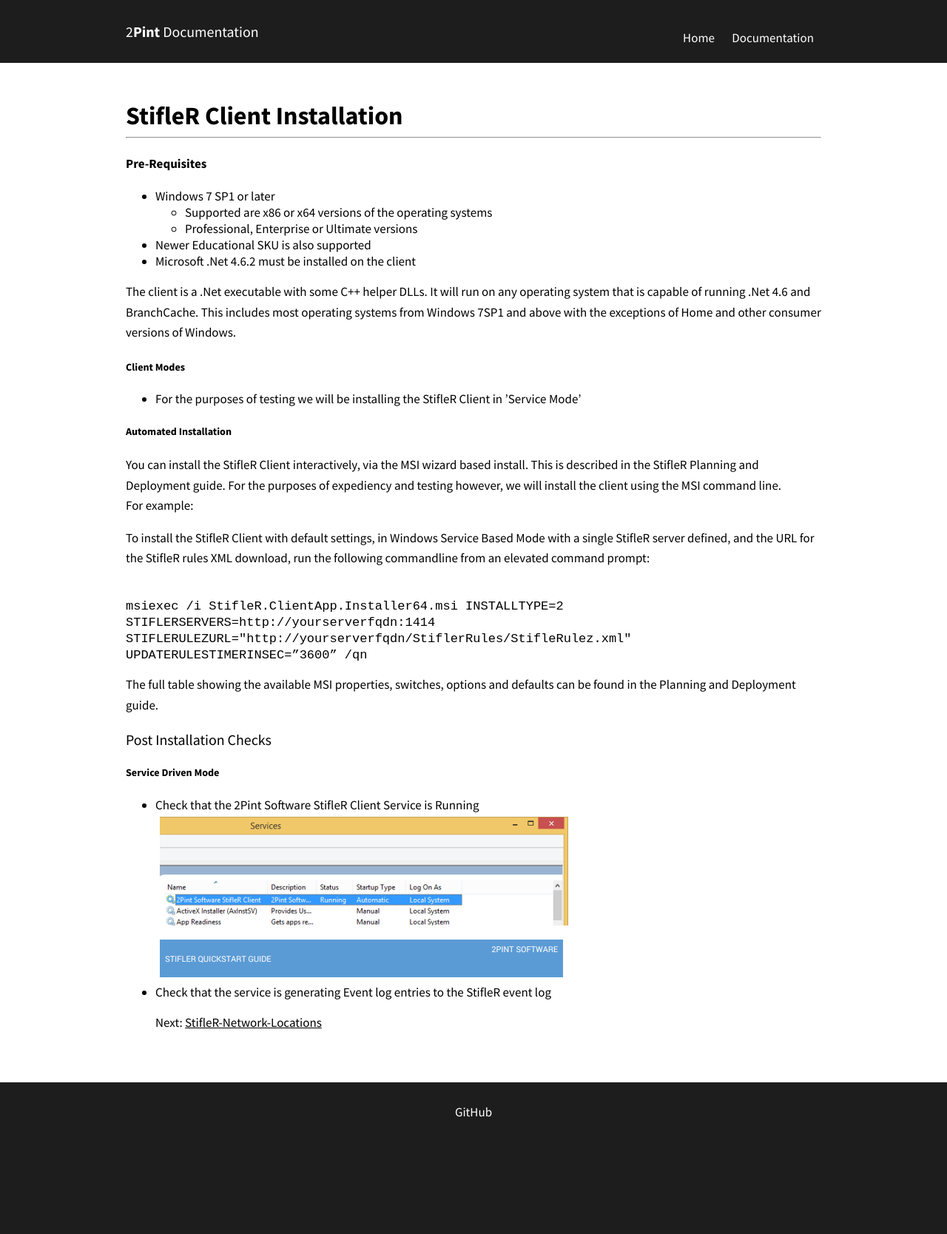
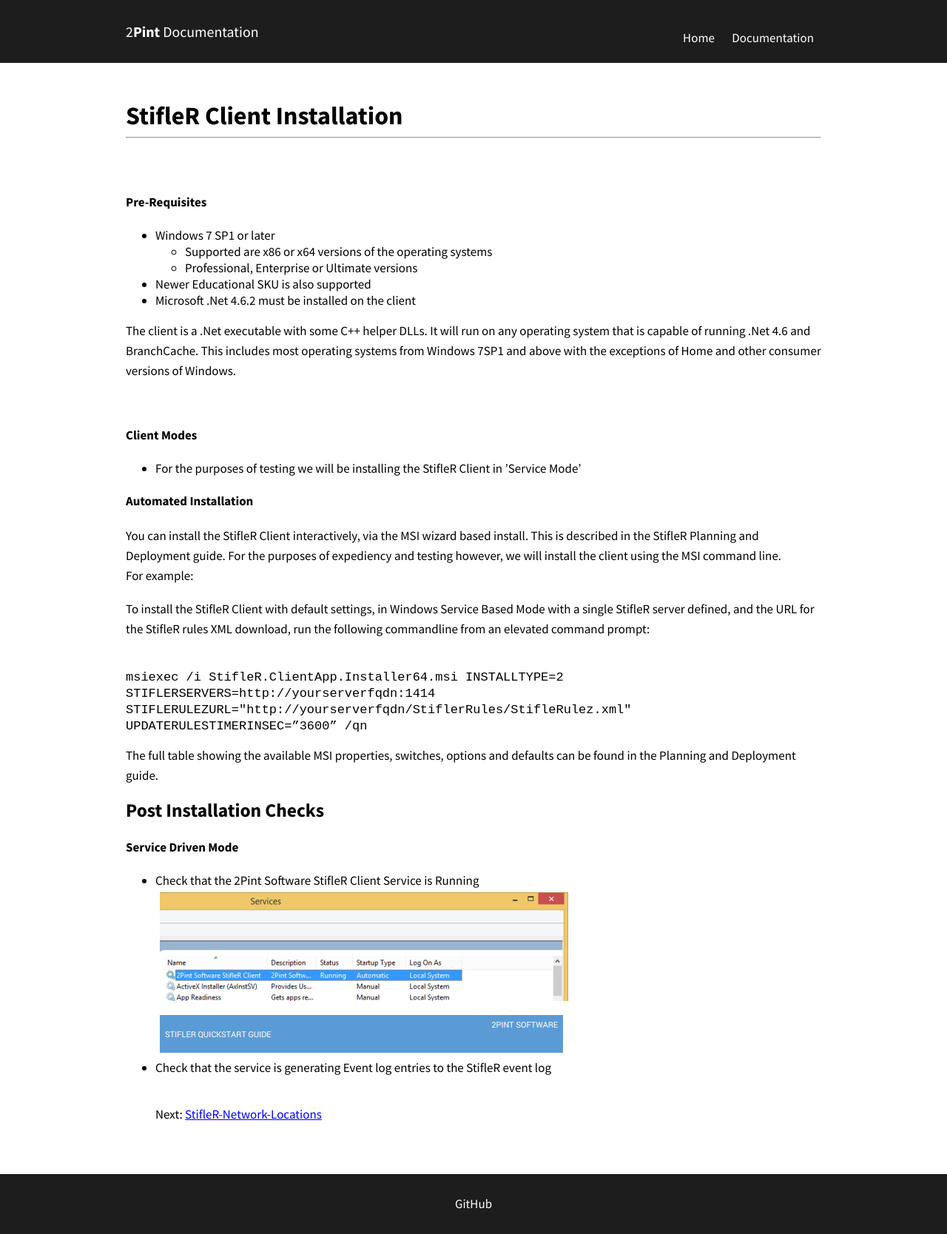
Before and after one commit to RoseSmithTest/2PintTest.github.io, a Jekyll site: the page built from docs/StifleRClientInstallation.html, in a window 1280 px wide. Shown: the whole page at 74% size. Built offline with Jekyll 4.4.1, drawn with Linux system fonts in a browser that asks for light colours; before the commit the page ends 1544 px from its top, so only the background shows below that.

Commit message:
Update StifleRClientInstallation.html

```diff
--- a/docs/StifleRClientInstallation.html
+++ b/docs/StifleRClientInstallation.html
@@ -7,7 +7,7 @@ navigation_weight: 1
 
 <div class="container">
 	<div class="columns spacing">
-		<h1><strong>StifleR Client Installation</strong></h1><hr>
+		<h1><strong>StifleR Client Installation</strong></h1><hr><br><br>
 
 			<h4>Pre-Requisites</h4>
 <p><ul>
@@ -20,13 +20,13 @@ navigation_weight: 1
   <li>Microsoft .Net 4.6.2 must be installed on the client</li>
   </ul></p>
 
-<p>The client is a .Net executable with some C++ helper DLLs. It will run on any operating system that is capable of running .Net 4.6 and BranchCache. This includes most operating systems from Windows 7SP1 and above with the exceptions of Home and other consumer versions of Windows.</p>
+<p>The client is a .Net executable with some C++ helper DLLs. It will run on any operating system that is capable of running .Net 4.6 and BranchCache. This includes most operating systems from Windows 7SP1 and above with the exceptions of Home and other consumer versions of Windows.</p><br>
 
-	<h5>Client Modes</h5>
+	<h4>Client Modes</h4>
 <p><ul><li>For the purposes of testing we will be installing the StifleR Client in ’Service Mode’</li></ul></p>
 
 
-	<h5>Automated Installation</h5>
+	<h4>Automated Installation</h4>
 	<p>You can install the StifleR Client interactively, via the MSI wizard based install. This is described in the StifleR Planning and Deployment guide. For the purposes of expediency and testing however, we will install the client using the MSI command line.<br>
 		For example:<br></p>
 
@@ -37,15 +37,15 @@ navigation_weight: 1
 
 <p>The full table showing the available MSI properties, switches, options and defaults can be found in the Planning and Deployment guide.<br>
 
-<h3>Post Installation Checks</h3>
-<h5>Service Driven Mode</h5>
+<h2><strong>Post Installation Checks</strong></h2>
+<h4>Service Driven Mode</h4>
 
 <ul>
   <li>Check that the 2Pint Software StifleR Client Service is Running<br><img src="/images/Quickstart17.PNG" alt="hi" class="inline"/></li>
-  <li>Check that the service is generating Event log entries to the StifleR event log</li>
+  <li>Check that the service is generating Event log entries to the StifleR event log</li><br>
 
 
-<p>Next: <a href="/docs/StifleRNetworkLocations.html">StifleR-Network-Locations</a></p>
+<p>Next: <a href="/docs/StifleRNetworkLocations.html" style="color:blue">StifleR-Network-Locations</a></p>
 
 		</div>
 	</div>
```
